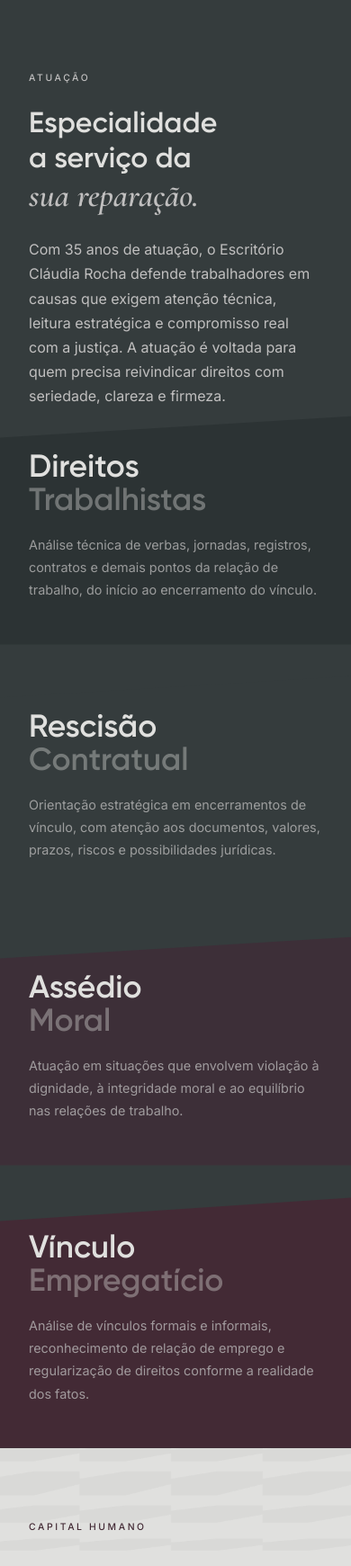
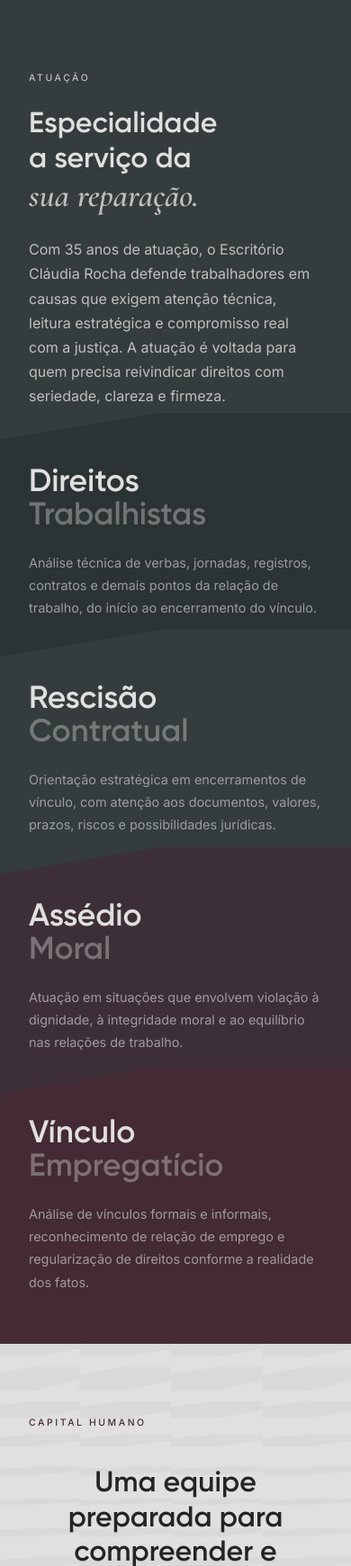
Before and after one commit to torugodesign/claudiarocha, a Django app: page / in a window 390 px wide. Shown: the part 2789-4530 px from the top of the page at 90% size. Run offline with Django 5.2, Linux system fonts and the light colour scheme; data that the repository does not hold is empty.

Commit message:
fix: corrige recorte diagonal e espacamento interno dos cards de Atuacao (mobile)
O clip-path anterior era uma diagonal unica (0% 12% -> 100% 3%),
mostrando so uma das duas "rampas" do recorte do arquivo
plano de fundo.png. Ajusta para o formato de dois niveis: rampa
diagonal a esquerda + patamar reto a direita, com a "ponta"
(vertice) visivel entre os dois — igual a referencia.

Tambem reverte o espacamento positivo entre os cards (que expunha
o teal de fundo como vaos acinzentados) de volta para a sobreposicao
negativa uniforme entre TODOS os cards (mesmo padrao estetico em
todos, cada um revelando a cor do anterior no recorte) e aumenta o
padding vertical interno de cada card para dar mais respiro ao
titulo e texto.

Co-Authored-By: Claude Sonnet 5 <noreply@anthropic.com>

```diff
--- a/static/css/style.css
+++ b/static/css/style.css
@@ -1907,9 +1907,15 @@ ul { list-style: none; }
   .atuacao__stack-item {
     position: relative;
     height: auto;
-    padding: 3rem 0;
-    clip-path: polygon(0% 12%, 100% 3%, 100% 100%, 0% 100%);
-    margin-top: -3rem;
+    /* Mais respiro vertical interno (entre o recorte, o título/texto e a base) */
+    padding: 4.5rem 0 3.5rem;
+    /* Recorte com dois níveis: rampa diagonal à esquerda + patamar reto à
+       direita, com a "ponta" visível no vértice — mesmo formato do
+       arquivo plano de fundo.png (não é uma diagonal única) */
+    clip-path: polygon(0% 14%, 46% 4%, 100% 4%, 100% 100%, 0% 100%);
+    /* Todos os cards se sobrepõem igualmente (mesmo padrão estético),
+       revelando a cor do card anterior no recorte — sem vãos cinzas */
+    margin-top: -3.5rem;
     transform: none !important;
     filter: none !important;
   }
@@ -1919,14 +1925,7 @@ ul { list-style: none; }
     position: relative;
     z-index: 1;
   }
-  /* Espaço entre os cards de tópicos (Direitos Trabalhistas, Restrição
-     Contratual, Assédio Moral, Vínculo Empregatício) — mantém o recorte
-     diagonal de cada card (mesmo formato do plano de fundo.png), só
-     separa visualmente um do outro em vez de ficarem colados */
-  .atuacao__stack-item:not(:first-child) {
-    margin-top: 1.75rem;
-  }
-  .atuacao__stack-title { font-size: clamp(2.2rem, 9vw, 3rem); margin-bottom: 1rem; }
+  .atuacao__stack-title { font-size: clamp(2.2rem, 9vw, 3rem); margin-bottom: 1.25rem; }
   .atuacao__stack-num   { display: none; }
   .atuacao__stack-desc { max-width: 100%; }
 
--- a/templates/index.html
+++ b/templates/index.html
@@ -9,7 +9,7 @@
   <link rel="preconnect" href="https://fonts.gstatic.com" crossorigin />
   <!-- Cormorant Garamond: fonte dos itálicos / citações -->
   <link href="https://fonts.googleapis.com/css2?family=Cormorant+Garamond:ital,wght@0,600;1,400;1,600&family=Inter:wght@300;400;500&display=swap" rel="stylesheet" />
-  <link rel="stylesheet" href="{% static 'css/style.css' %}?v=20260716e" />
+  <link rel="stylesheet" href="{% static 'css/style.css' %}?v=20260716f" />
 </head>
 <body>
 
```
